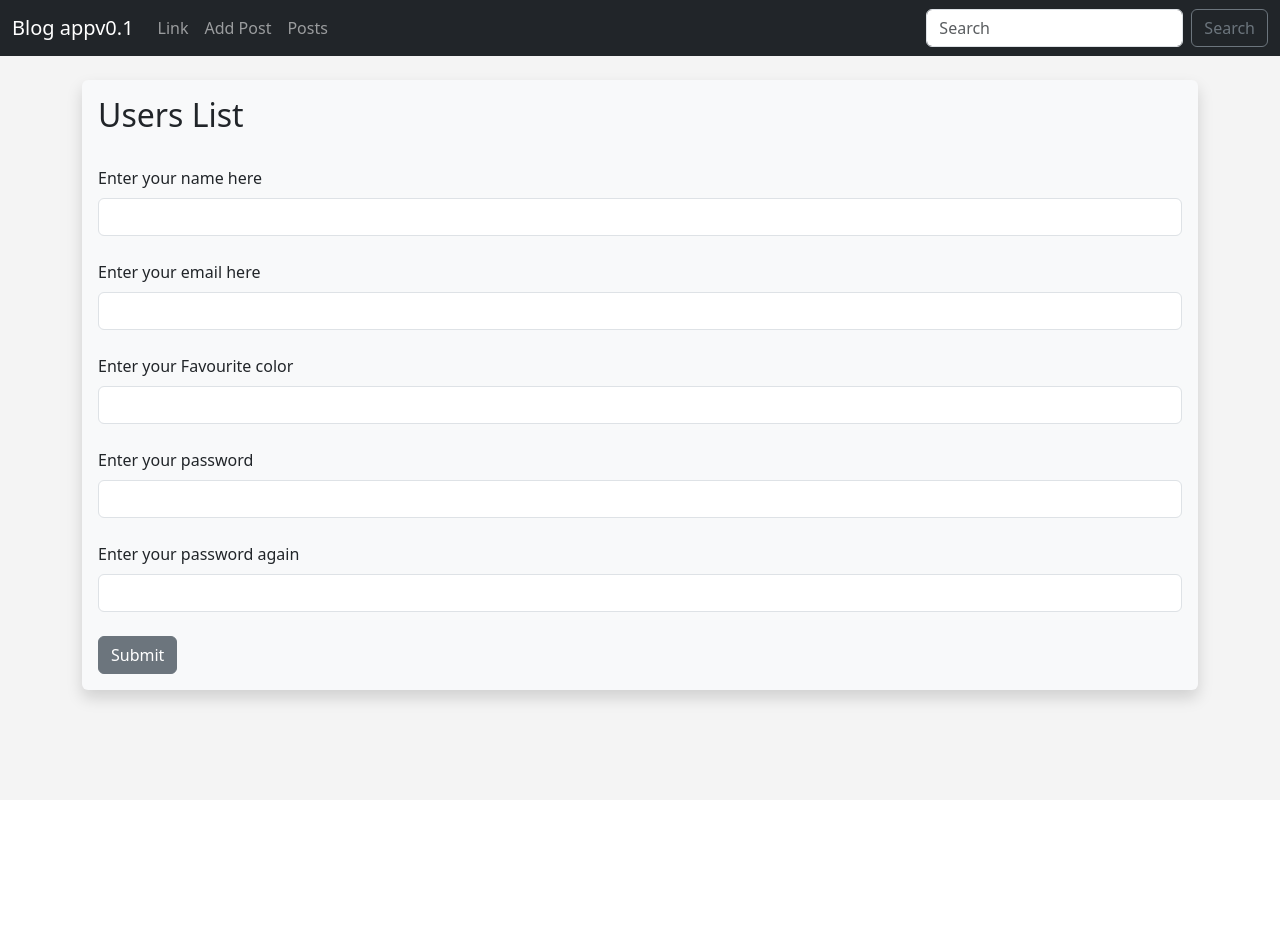
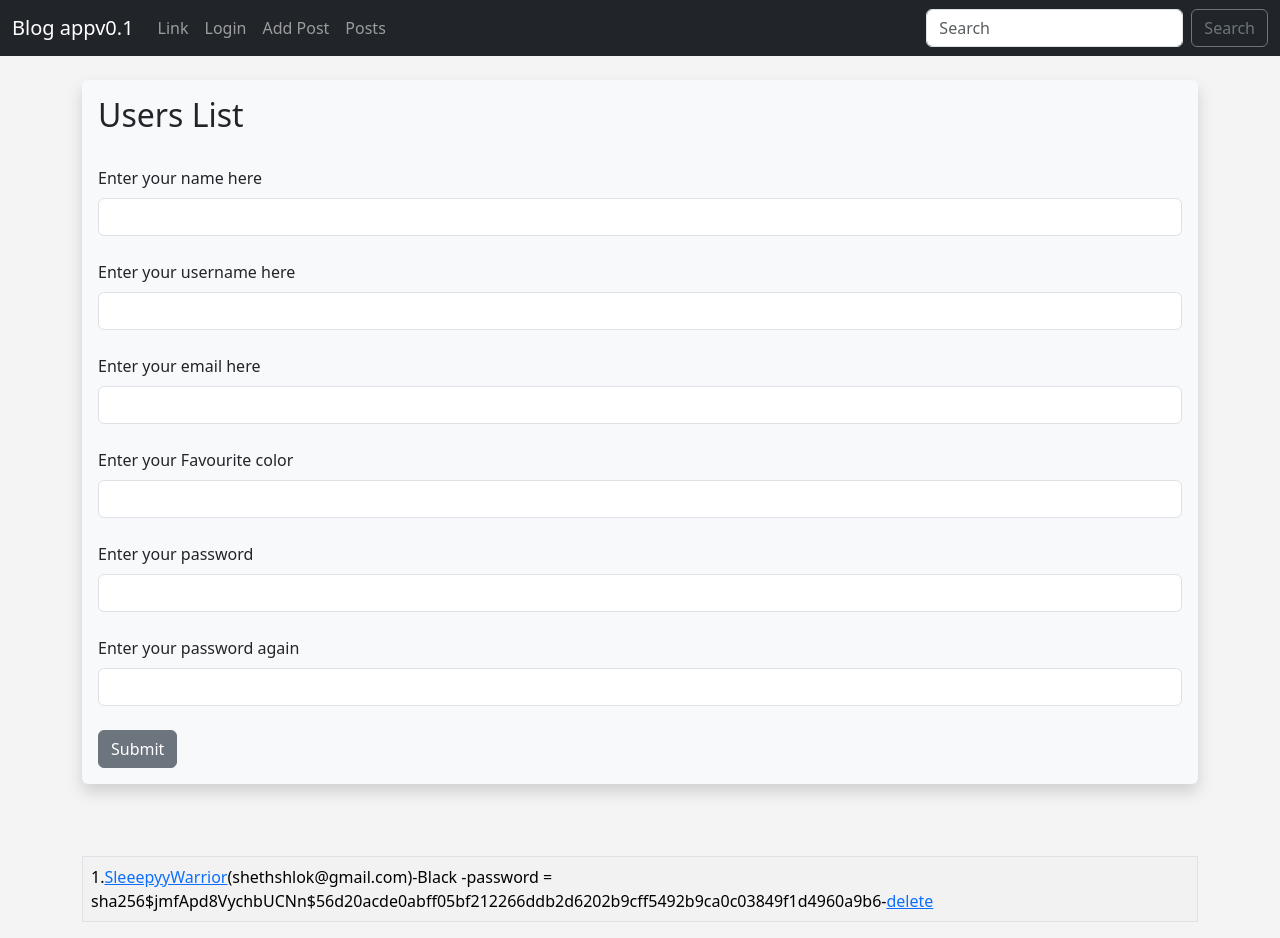
Before and after one commit to FallenRiser/Blog-app, a Flask app: page /Users/Add in a window 1280 px wide. Before the commit the page ends 710 px from the top, so only its background shows below. Run offline with Flask 2, Linux system fonts and the light colour scheme; data comes from the database, SQL or seed files in the repository; data that the repository does not hold is empty.

Commit message:
implemented user login logout

```diff
--- a/main.py
+++ b/main.py
@@ -7,13 +7,14 @@ from flask_migrate import Migrate
 from datetime import datetime
 from werkzeug.security import generate_password_hash, check_password_hash
 from wtforms.widgets import TextArea
+from flask_login import UserMixin, login_user, login_required, LoginManager, logout_user, current_user
 import os
 
 
 
 current_dir = os.path.abspath(os.path.dirname(__file__))
 app = Flask(__name__)
-app.config['SQLALCHEMY_DATABASE_URI'] = 'sqlite:///'+ os.path.join(current_dir,"test.db")
+app.config['SQLALCHEMY_DATABASE_URI'] = 'sqlite:///'+ os.path.join(current_dir,"BlogApp.db")
 app.config['SECRET_KEY'] = 'this key is super dooper se bhi Uper VaLa SecRET'
 
 
@@ -21,6 +22,17 @@ db = SQLAlchemy()
 db.init_app(app)
 app.app_context().push()
 migrate = Migrate(app , db)
+
+#Login Manager Stuff
+
+login_manager = LoginManager()
+login_manager.init_app(app)
+login_manager.login_view = 'login'
+
+@login_manager.user_loader
+def load_user(user_id):
+    return Users.query.get(int(user_id))
+
 
 #JSON thing
 
@@ -44,8 +56,10 @@ class Posts(db.Model):
 
 
 #Test Model (Can be used as users model with few changes)
-class TestDB(db.Model):
+#Now it is Users model
+class Users(db.Model,UserMixin):
     id = db.Column(db.Integer, primary_key = True)
+    username = db.Column(db.String(32),nullable=False,unique=True)
     name = db.Column(db.String(75),nullable=False)
     email = db.Column(db.String(150),nullable=False,unique=True)
     fav_color = db.Column(db.String(50))
@@ -75,6 +89,7 @@ class TestDB(db.Model):
 
 class UserForm(FlaskForm):
     name = StringField("Enter your name here", validators=[DataRequired()])
+    username = StringField("Enter your username here", validators=[DataRequired()])
     email = StringField("Enter your email here", validators=[DataRequired()])
     fav_color = StringField("Enter your Favourite color")
     password_hash = PasswordField("Enter your password",validators=[DataRequired(), EqualTo('password_hash2',message='Passwords must match.')])
@@ -94,6 +109,44 @@ class PostForm(FlaskForm):
     submit = SubmitField("Submit")
 
 
+#Login Form
+class LoginForm(FlaskForm):
+    username = StringField("Username", validators=[DataRequired()])
+    password = PasswordField("Password", validators=[DataRequired()])
+    submit = SubmitField("Submit")
+
+
+#Login route
+@app.route('/login',methods=['GET','POST'])
+def login():
+    form = LoginForm()
+    if form.validate_on_submit():
+        user = Users.query.filter_by(username = form.username.data).first()
+        if user:
+            if(check_password_hash(user.password_hash, form.password.data)):
+                login_user(user)
+                flash("Login Succesfull!!")
+                return redirect(url_for('dashboard'))
+            else:
+                flash("Wrong Password... Try again!!")
+        else:
+            flash("User does not exists!!")
+
+    return render_template('login.html',form = form)
+
+#dashboard route
+@app.route('/dashboard',methods = ['GET','POST'])
+@login_required
+def dashboard():
+    return render_template('dashboard.html')
+
+#logout route
+@app.route('/logout', methods = ['GET','POST'])
+@login_required
+def logout():
+    logout_user()
+    flash("Logged out succesfully!")
+    return redirect(url_for('login'))
 
 @app.route('/posts')
 def posts():
@@ -141,32 +194,44 @@ def edit_post(id):
     return render_template('edit_post.html',form=form)
 
 
+@app.route('/post/delete/<int:id>')
+def delete_post(id):
+    post_to_delete = Posts.query.get_or_404(id)
+
+    try:
+        db.session.delete(post_to_delete)
+        db.session.commit()
+        flash("Post deleted successfully")
+        posts = Posts.query.order_by(Posts.date_posted and Posts.hidden == False)
+        return render_template('posts.html',posts = posts)
+    except:
+        flash("Oops something went wrong...")
+        posts = Posts.query.order_by(Posts.date_posted and Posts.hidden == False)
+        return render_template('posts.html',posts = posts)
+
 @app.route('/Users/Add',methods=['POST','GET'])
-def Add():
+def add():
     name = None
     form = UserForm()
 
     if form.validate_on_submit():
-        user = TestDB.query.filter_by(email = form.email.data).first()
+        user = Users.query.filter_by(email = form.email.data).first()
         if user is None:
             hashed_pass = generate_password_hash(form.password_hash.data,"sha256")
-            user = TestDB(name = form.name.data, email = form.email.data, fav_color = form.fav_color.data, password_hash = hashed_pass)
+            user = Users(username = form.username.data, name = form.name.data, email = form.email.data, fav_color = form.fav_color.data, password_hash = hashed_pass)
             db.session.add(user)
             db.session.commit()
         name = form.name.data
-        form.name.data = ''
-        form.email.data = ''
-        form.fav_color.data=''
-        form.password_hash.data = ''
         flash("User added successfully!!")
-    our_users = TestDB.query.order_by(TestDB.datetime_created)
+        return redirect(url_for('add'))
+    our_users = Users.query.order_by( Users.datetime_created)
     return render_template('add_user.html',name=name,form=form,our_users=our_users)
 
 
 
 @app.route('/delete/<int:id>')
 def delete(id):
-    user_to_delete = TestDB.query.get_or_404(id)
+    user_to_delete =  Users.query.get_or_404(id)
     name = None
     form = UserForm()
 
@@ -174,11 +239,11 @@ def delete(id):
         db.session.delete(user_to_delete)
         db.session.commit()
         flash("User deleted successfully!!")
-        our_users = TestDB.query.order_by(TestDB.datetime_created)
+        our_users = Users.query.order_by( Users.datetime_created)
         return render_template('add_user.html',name=name,form=form,our_users=our_users)
     except:
         flash("Oops!.. There was an error deleting the user")
-        our_users = TestDB.query.order_by(TestDB.datetime_created)
+        our_users = Users.query.order_by( Users.datetime_created)
         return render_template('add_user.html',name=name,form=form,our_users=our_users)
 
 
@@ -187,7 +252,7 @@ def delete(id):
 @app.route('/Update/<int:id>',methods=['POST','GET'])
 def update(id):
     form = UserForm()
-    name_to_update = TestDB.query.get_or_404(id)
+    name_to_update =  Users.query.get_or_404(id)
 
     if request.method == 'POST':
         name_to_update.name = request.form['name']
--- a/templates/add_user.html
+++ b/templates/add_user.html
@@ -26,6 +26,9 @@
             {{form.name.label(class="form-label")}}
             {{form.name(class="form-control")}}
             <br>
+            {{form.username.label(class="form-label")}}
+            {{form.username(class="form-control")}}
+            <br>
             {{form.email.label(class="form-label")}}
             {{form.email(class="form-control")}}
             <br>
@@ -45,7 +48,7 @@
         <table class="table table-hover table-striped table-bordered">
         {% for user in our_users %}
         <tr>
-             <td>{{user.id}}.<a href="{{url_for('update',id=user.id )}}">{{user.name}}</a>({{user.email}})-{{user.fav_color}}
+             <td>{{user.id}}.<a href="{{url_for('update',id=user.id )}}">{{user.username}}</a>({{user.email}})-{{user.fav_color}}
             -password = {{user.password_hash}}-<a href="{{url_for('delete',id=user.id )}}">delete</a></td>
         </tr>
         {% endfor %}
--- a/templates/navbar.html
+++ b/templates/navbar.html
@@ -8,6 +8,10 @@
         <ul class="navbar-nav me-auto mb-2 mb-lg-0">
           <li class="nav-item">
             <a class="nav-link" href="#">Link</a>
+          </li>
+
+          <li class="nav-item">
+            <a class="nav-link" href="{{url_for('login')}}">Login</a>
           </li>
 
           <li class="nav-item">
--- a/templates/post.html
+++ b/templates/post.html
@@ -15,6 +15,7 @@
             {{post.content}}<br>
       </div>
       <a href="{{url_for('edit_post',id = post.id)}}" class="btn btn-outline-secondary">Edit Post</a>
+      <a href="{{url_for('delete_post',id = post.id)}}" class="btn btn-outline-danger">Delete Post</a>
       <a href="{{ url_for('posts')}}" class="btn btn-outline-secondary">Back to blog</a>
 
 {% endblock %}
--- a/templates/posts.html
+++ b/templates/posts.html
@@ -19,6 +19,7 @@
             <br><br>
             <a href="{{url_for('post',id = post.id)}}" class="btn btn-outline-secondary">View Post</a>
             <a href="{{url_for('edit_post',id = post.id)}}" class="btn btn-outline-secondary">Edit Post</a>
+            <a href="{{url_for('delete_post',id = post.id)}}" class="btn btn-outline-danger">Delete Post</a>
       </div>
       {% endfor %}
 
```
Also changed, not shown: templates/dashboard.html (added, +19 -0 lines), templates/login.html (added, +28 -0 lines), BlogApp.db (added), test.db.
